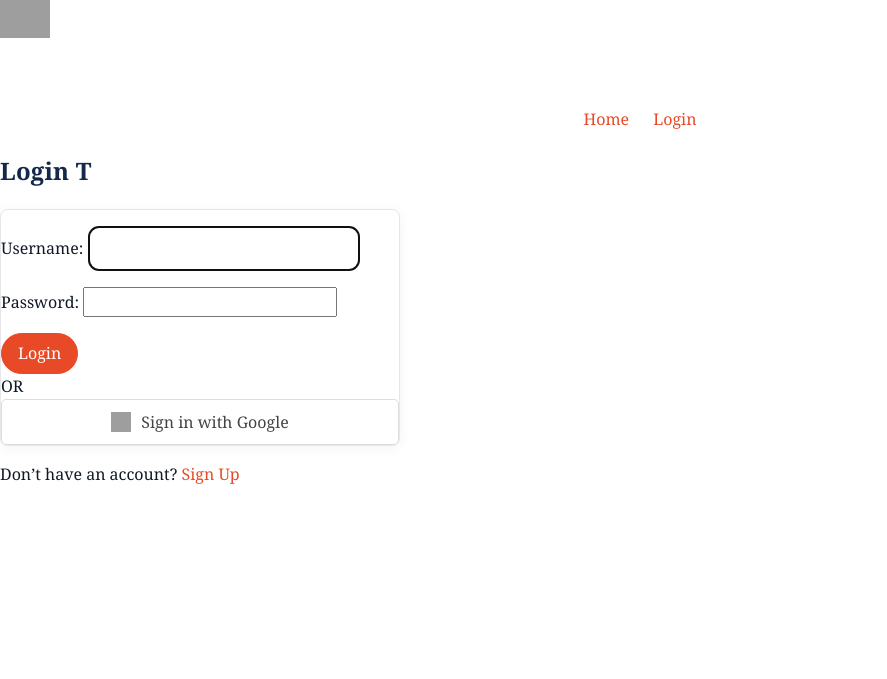
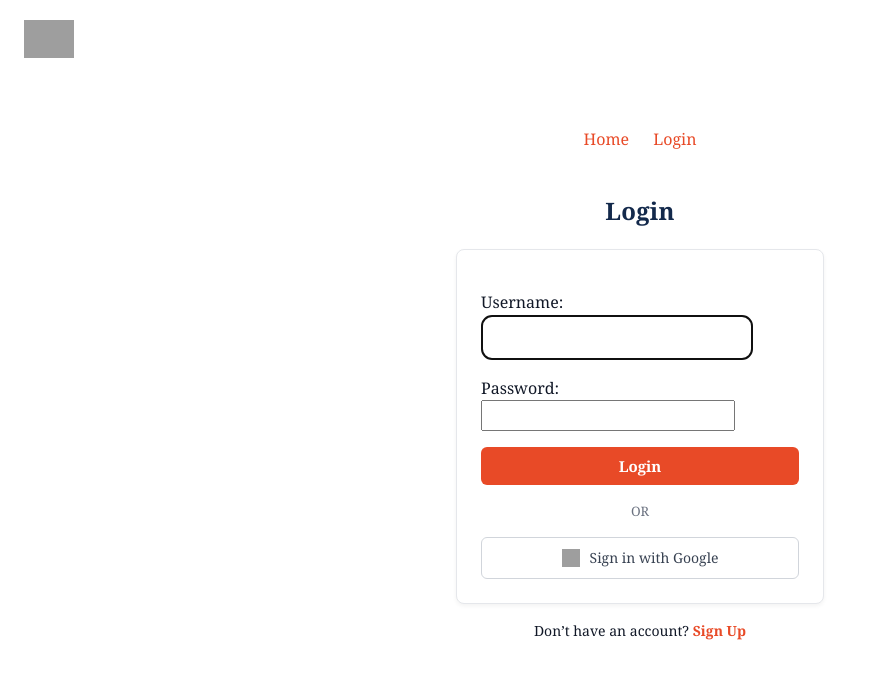
Before and after one commit to henRotunno/8_Knit, a Django app: page /login/ in a window 1280 px wide. Shown: the top 679 px of the page, without its empty margins (0-887 px from the left). Run offline with Django 5.2, Linux system fonts and the light colour scheme; data comes from the database, SQL or seed files in the repository; some libraries are stand-ins or nearby versions; grey boxes are pictures that could not be loaded.

Commit message:
style: center login card and adjust logo margins

```diff
--- a/templates/base.html
+++ b/templates/base.html
@@ -24,7 +24,7 @@
 </head>
 <body>
 
-<div class="logo">
+<div class="logo" style="margin: 20px 0 0 24px;">
     <img
         src="{% static 'css/illinois_logo.png' %}"
         alt="Illinois Logo"
--- a/templates/login.html
+++ b/templates/login.html
@@ -3,60 +3,52 @@
 {% extends "base.html" %}
 {% load socialaccount %}
 
-
-
-{% block title %}
-  Login
-{% endblock %}
+{% block title %}Login{% endblock %}
 
 {% block content %}
-  <div class="container mt-4" style="max-width: 400px;">
-    <h2 class="mb-3 text-center">Login T</h2>
+  <div style="max-width: 400px; margin: 40px auto; padding: 0 16px;">
+    <h2 style="text-align: center; margin-bottom: 20px;">Login</h2>
 
     <!-- Display form errors (if any) -->
     {% if form.errors %}
-      <div class="alert alert-danger" role="alert">
+      <div style="background-color: #fee2e2; color: #991b1b; padding: 12px; border-radius: 6px; margin-bottom: 16px; font-size: 14px;">
         Please correct the errors below.
       </div>
     {% endif %}
 
     <!-- Login form -->
-    <form method="POST" class="card p-3 shadow-sm">
+    <form method="POST" style="background: #ffffff; border: 1px solid #e5e7eb; border-radius: 8px; padding: 24px; box-shadow: 0 2px 4px rgba(0,0,0,0.05);">
       {% csrf_token %}
       {{ form.as_p }}
 
       <!-- Submit button -->
-      <div class="d-grid mt-3">
-        <button type="submit" class="btn btn-primary">Login</button>
+      <div style="margin-top: 16px;">
+        <button type="submit" style="width: 100%; background-color: #e84a27; color: white; border: none; padding: 10px; border-radius: 6px; font-weight: bold; cursor: pointer; font-size: 15px;">
+          Login
+        </button>
       </div>
 
-          <div class="text-center my-3">
-    <span class="text-muted">OR</span>
+      <div style="text-align: center; margin: 16px 0; color: #6b7280; font-size: 13px;">
+        <span>OR</span>
       </div>
 
       <!-- Google Login Button -->
-  <div class="d-grid">
+      <div>
         <a href="{% provider_login_url 'google' %}"
-       class="google-btn text-decoration-none text-center">
+           style="display: flex; align-items: center; justify-content: center; gap: 10px; width: 100%; border: 1px solid #d1d5db; border-radius: 6px; padding: 9px; text-decoration: none; color: #374151; font-weight: 500; font-size: 14px; box-sizing: border-box;">
            <img src="https://developers.google.com/identity/images/g-logo.png"
                 alt="Google Logo"
-            class="google-icon">
+                style="width: 18px; height: 18px;">
            Sign in with Google
         </a>
       </div>
-
     </form>
 
-
-
-  <p class="text-center mt-3">
+    <p style="text-align: center; margin-top: 16px; font-size: 14px;">
       Don’t have an account?
-        <a href="{% url 'signup_urlpattern' %}" class="text-decoration-none">
+      <a href="{% url 'signup_urlpattern' %}" style="color: #e84a27; text-decoration: none; font-weight: bold;">
         Sign Up
       </a>
     </p>
-
-
   </div>
-
 {% endblock %}
```
Also changed, not shown: README.md. Lines whose indentation alone changed are shown as unchanged.
